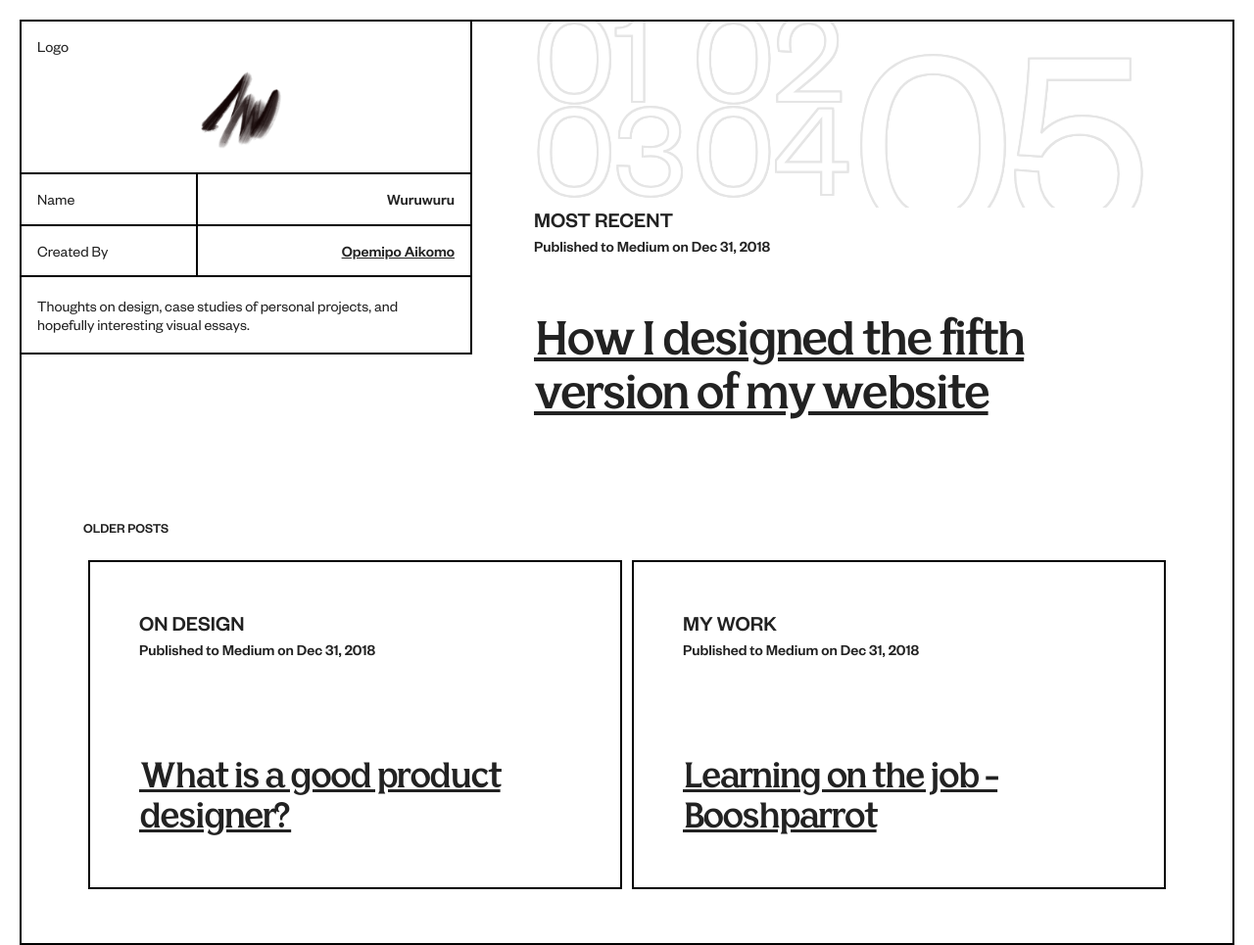
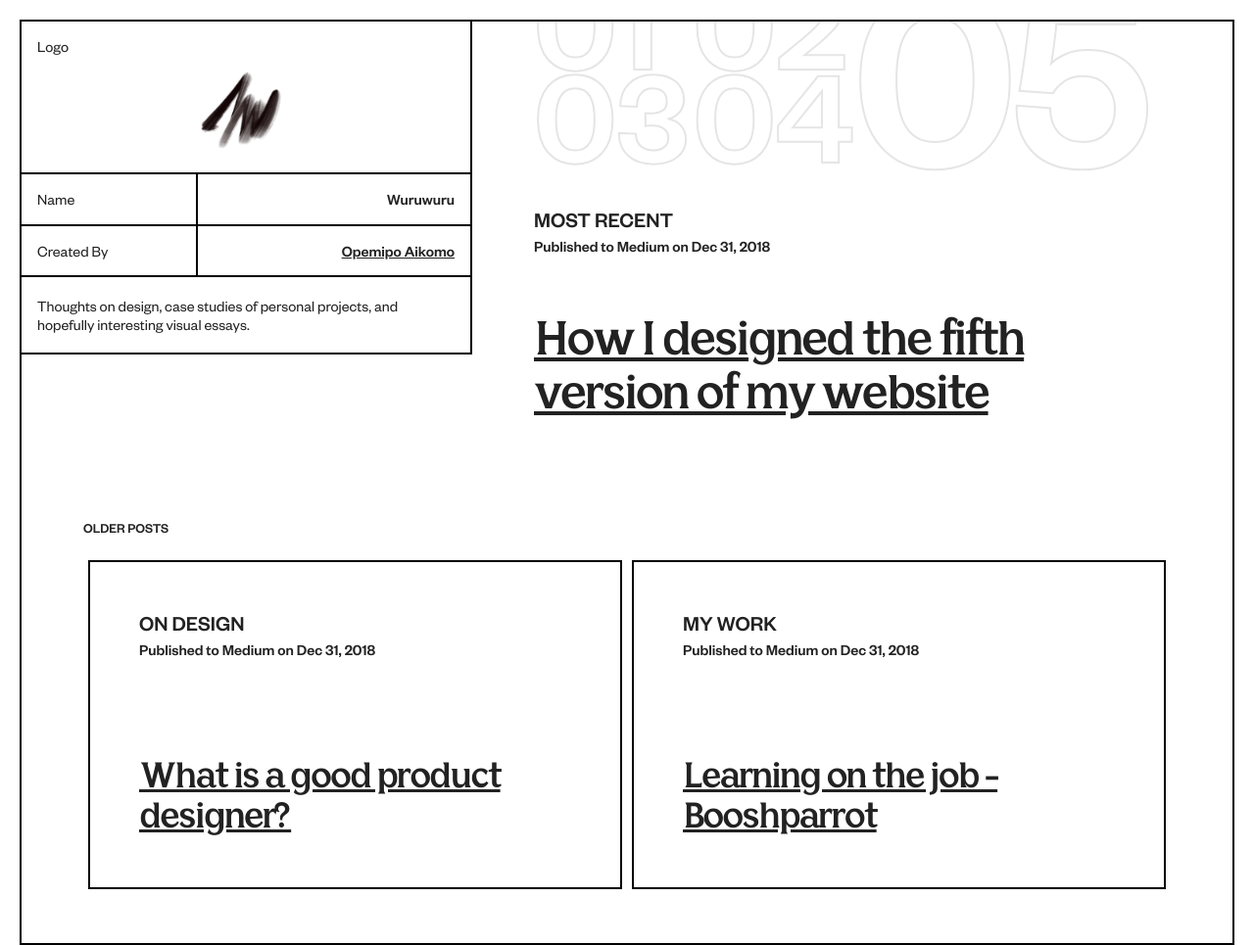
Before and after one commit to fathermerry/opemipo.com, a Jekyll site: the page built from wuruwuru/index.md, in a window 1280 px wide. Shown: the whole page at 98% size. Built offline with Jekyll 4.4.1, drawn with Linux system fonts in a browser that asks for light colours.

Commit message:
Clean up feature code illustration and remove text shadow

```diff
--- a/_sass/components/_currently-digging.scss
+++ b/_sass/components/_currently-digging.scss
@@ -85,12 +85,6 @@ section#currently-digging {
             color: white;
             -webkit-text-stroke: 2px #e5e5e5;
             vertical-align: top;
-            text-shadow:
-                1px 1px 0 #e5e5e5,
-                -1px -1px 0 #e5e5e5,
-                1px -1px 0 #e5e5e5,
-                -1px 1px 0 #e5e5e5,
-                1px 1px 0 #e5e5e5;
             font-size: 6.4rem;
             text-transform: uppercase;
             font-weight: 600;
@@ -98,12 +92,6 @@ section#currently-digging {
                 color: white;
                 -webkit-text-stroke: 2px #d5d5d5;
                 vertical-align: top;
-                text-shadow:
-                    1px 1px 0 #d5d5d5,
-                    -1px -1px 0 #d5d5d5,
-                    1px -1px 0 #d5d5d5,
-                    -1px 1px 0 #d5d5d5,
-                    1px 1px 0 #d5d5d5;
             }
         }
     }
--- a/_sass/feature-illustrations/_one-to-five.scss
+++ b/_sass/feature-illustrations/_one-to-five.scss
@@ -9,17 +9,16 @@
             color: white;
             -webkit-text-stroke: 2px #e5e5e5;
             vertical-align: top;
-            text-shadow:
-                1px 1px 0 #e5e5e5,
-                -1px -1px 0 #e5e5e5,
-                1px -1px 0 #e5e5e5,
-                -1px 1px 0 #e5e5e5,
-                1px 1px 0 #e5e5e5;
+            position: absolute;
+            left: 0;
+            top: 0;
+            font-weight: 600;
         }
         &--small {
             height: 95px;
             span {
                 font-size: 14rem;
+                line-height: 95px;
             }
         }
         &--large {
@@ -27,6 +26,7 @@
             span {
                 font-size: 28rem;
                 letter-spacing: -10px;
+                line-height: 190px;
             }
         }
     }
```
